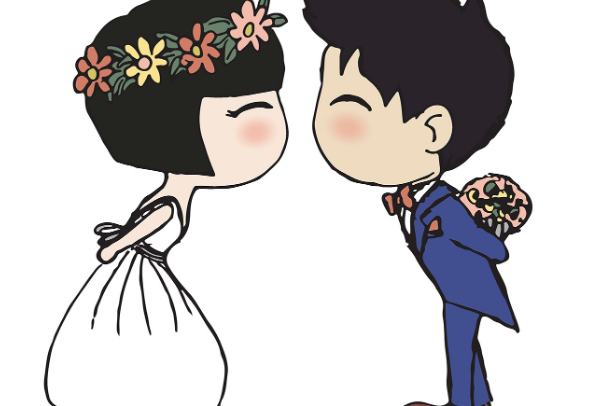
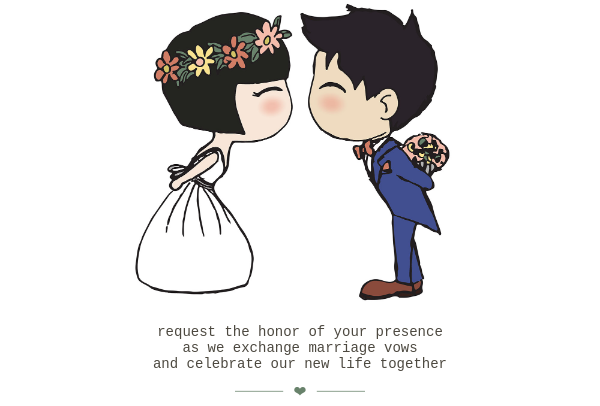
Before and after one commit to gjquan/connory-invite, a website: page src/email.html in a window 600 px wide. Shown: the part 112-518 px from the top of the page. Drawn offline with Linux system fonts and the light colour scheme.

Commit message:
finish mobile styling

```diff
--- a/src/email.html
+++ b/src/email.html
@@ -160,14 +160,11 @@
         }
 
 	    /* Media Queries */
-	    @media screen and (max-width: 600px) {
+	    @media screen and (max-width: 350px) {
             .hero,
             .header {
-                padding: 0 20px !important;
-            }
-
-            .hero {
-                padding-bottom: 15px !important;
+                padding-left: 20px !important;
+                padding-right: 20px !important;
             }
 
             .subtitle br,
@@ -179,6 +176,32 @@
                 display: initial !important;
             }
 	    }
+        @media screen and (max-width: 600px) {
+            .hero {
+                padding-bottom: 15px !important;
+            }
+        }
+        @media screen and (min-width: 351px) and (max-width: 450px) {
+            .hero,
+            .header {
+                padding-left: 50px !important;
+                padding-right: 50px !important;
+            }
+        }
+        @media screen and (min-width: 451px) and (max-width: 600px) {
+            .hero,
+            .header {
+                padding-left: 80px !important;
+                padding-right: 80px !important;
+            }
+        }
+        @media screen and (min-width: 501px) and (max-width: 600px) {
+            .hero,
+            .header {
+                padding-left: 120px !important;
+                padding-right: 120px !important;
+            }
+        }
     </style>
     <!-- Progressive Enhancements : END -->
 
```
